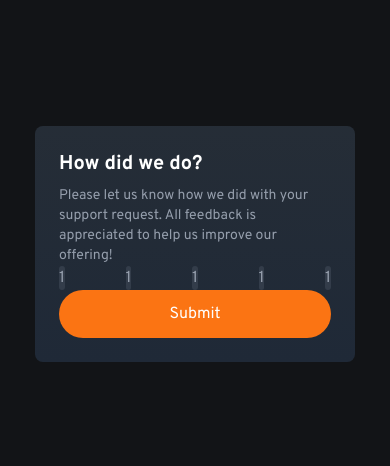
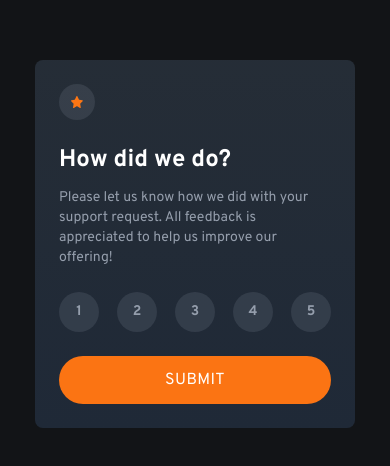
Before and after one commit to Kseylo/interactive-rating, a website built with Vite: page index.html in a window 390 px wide. Shown: the part 178-644 px from the top of the page. Built offline with nearby package versions, Linux system fonts and the light colour scheme.

Commit message:
Completed mobile layout

```diff
--- a/index.html
+++ b/index.html
@@ -25,43 +25,54 @@
         class="bg-neutral-blue-very-dark flex h-dvh flex-col items-center justify-center"
     >
         <main
-            class="from-neutral-blue-dark max-w-xs rounded-lg bg-gradient-to-b to-gray-800 p-6"
+            class="from-neutral-blue-dark flex max-w-xs flex-col gap-6 rounded-lg bg-gradient-to-b to-gray-800 p-6"
         >
-            <article class="space-y-2">
-                <h1 class="text-xl font-bold text-white">How did we do?</h1>
+            <div
+                class="bg-neutral-grey-medium w-max rounded-full bg-opacity-20 p-3"
+            >
+                <img
+                    src="/src/assets/images/icon-star.svg"
+                    alt="star icon"
+                    class="h-3 w-3"
+                />
+            </div>
+            <article class="space-y-3">
+                <h1 class="text-2xl font-bold text-white">How did we do?</h1>
                 <p class="text-neutral-grey-light text-sm">
                     Please let us know how we did with your support request. All
                     feedback is appreciated to help us improve our offering!
                 </p>
             </article>
-            <ul class="flex justify-between">
+            <ul class="flex justify-between text-sm font-bold">
                 <li
-                    class="bg-neutral-grey-medium text-neutral-grey-light rounded-full bg-opacity-20"
+                    class="bg-neutral-grey-medium text-neutral-grey-light hover:bg-primary-orange flex h-10 w-10 cursor-pointer items-center justify-center rounded-full bg-opacity-20 hover:text-white"
                 >
                     1
                 </li>
                 <li
-                    class="bg-neutral-grey-medium text-neutral-grey-light rounded-full bg-opacity-20"
+                    class="bg-neutral-grey-medium text-neutral-grey-light flex h-10 w-10 items-center justify-center rounded-full bg-opacity-20"
                 >
-                    1
+                    2
                 </li>
                 <li
-                    class="bg-neutral-grey-medium text-neutral-grey-light rounded-full bg-opacity-20"
+                    class="bg-neutral-grey-medium text-neutral-grey-light flex h-10 w-10 items-center justify-center rounded-full bg-opacity-20"
                 >
-                    1
+                    3
                 </li>
                 <li
-                    class="bg-neutral-grey-medium text-neutral-grey-light rounded-full bg-opacity-20"
+                    class="bg-neutral-grey-medium text-neutral-grey-light flex h-10 w-10 items-center justify-center rounded-full bg-opacity-20"
                 >
-                    1
+                    4
                 </li>
                 <li
-                    class="bg-neutral-grey-medium text-neutral-grey-light rounded-full bg-opacity-20"
+                    class="bg-neutral-grey-medium text-neutral-grey-light flex h-10 w-10 items-center justify-center rounded-full bg-opacity-20"
                 >
-                    1
+                    5
                 </li>
             </ul>
-            <button class="bg-primary-orange w-full rounded-3xl p-3 text-white">
+            <button
+                class="bg-primary-orange hover:text-primary-orange w-full rounded-3xl p-3 uppercase tracking-wide text-white hover:bg-white"
+            >
                 Submit
             </button>
         </main>
```
Also changed, not shown: src/assets/images/icon-star.svg (added), src/assets/images/illustration-dashboard.png (deleted), src/assets/images/illustration-thank-you.svg (added), src/assets/images/logo.svg (deleted).
